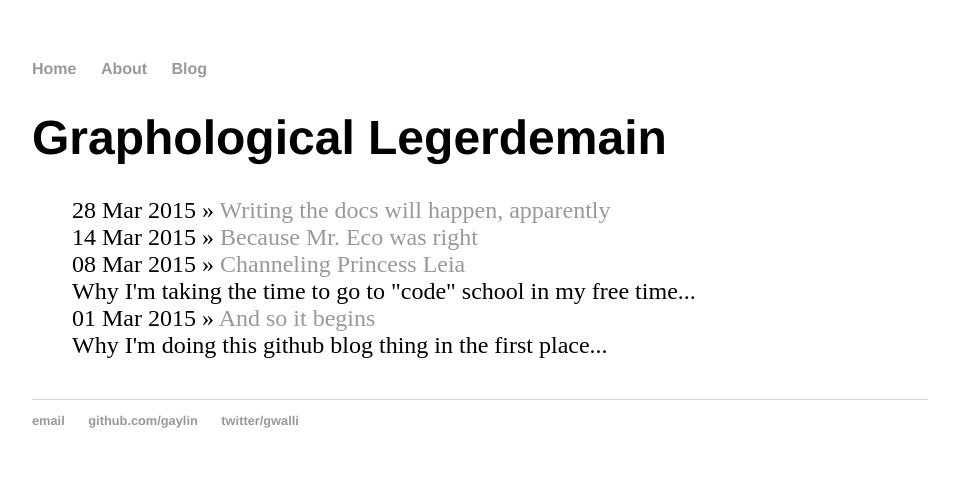
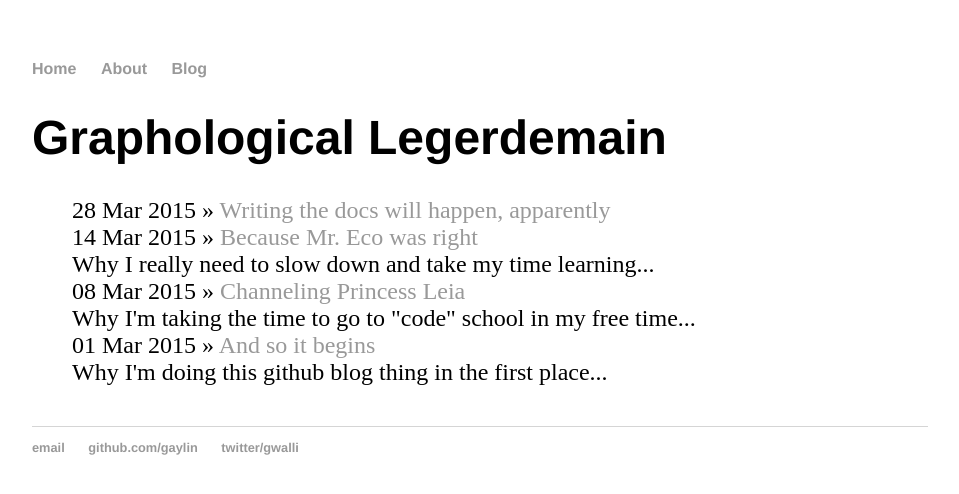
Before and after one commit to gaylin/gaylin.github.io, a Jekyll site: the page built from blog/index.html, in a window 1280 px wide. Shown: the top 494 px of the page, without its empty margins (160-1119 px from the left). Built offline with Jekyll 4.4.1, drawn with Linux system fonts in a browser that asks for light colours; Markdown is read by kramdown in place of the engine named in the settings.

Commit message:
add summary

```diff
--- a/_posts/2015-03-14-there-and-back-again.md
+++ b/_posts/2015-03-14-there-and-back-again.md
@@ -1,6 +1,7 @@
 ---
 layout: post
 title: "Because Mr. Eco was right"
+summary: Why I really need to slow down and take my time learning...
 date: 2015-03-14
 ---
 
```
